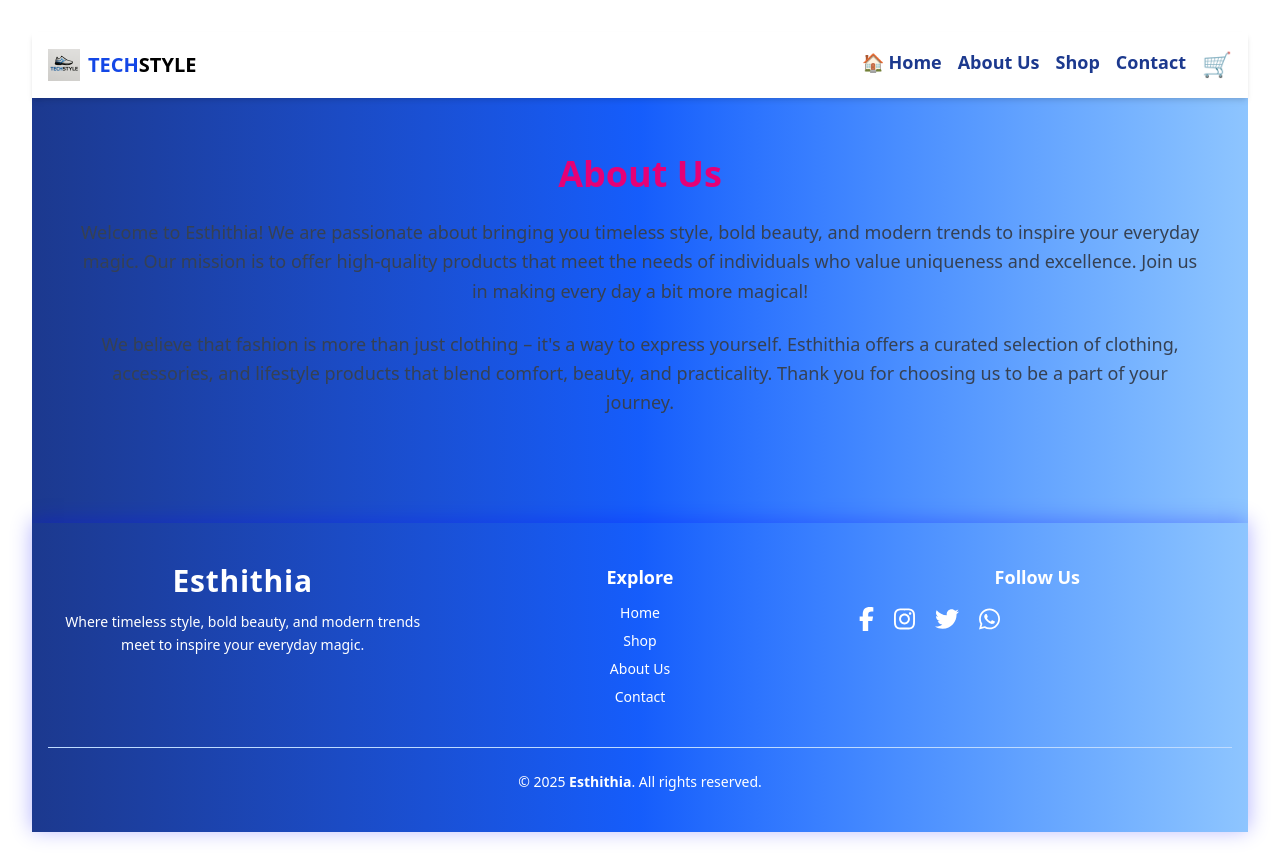
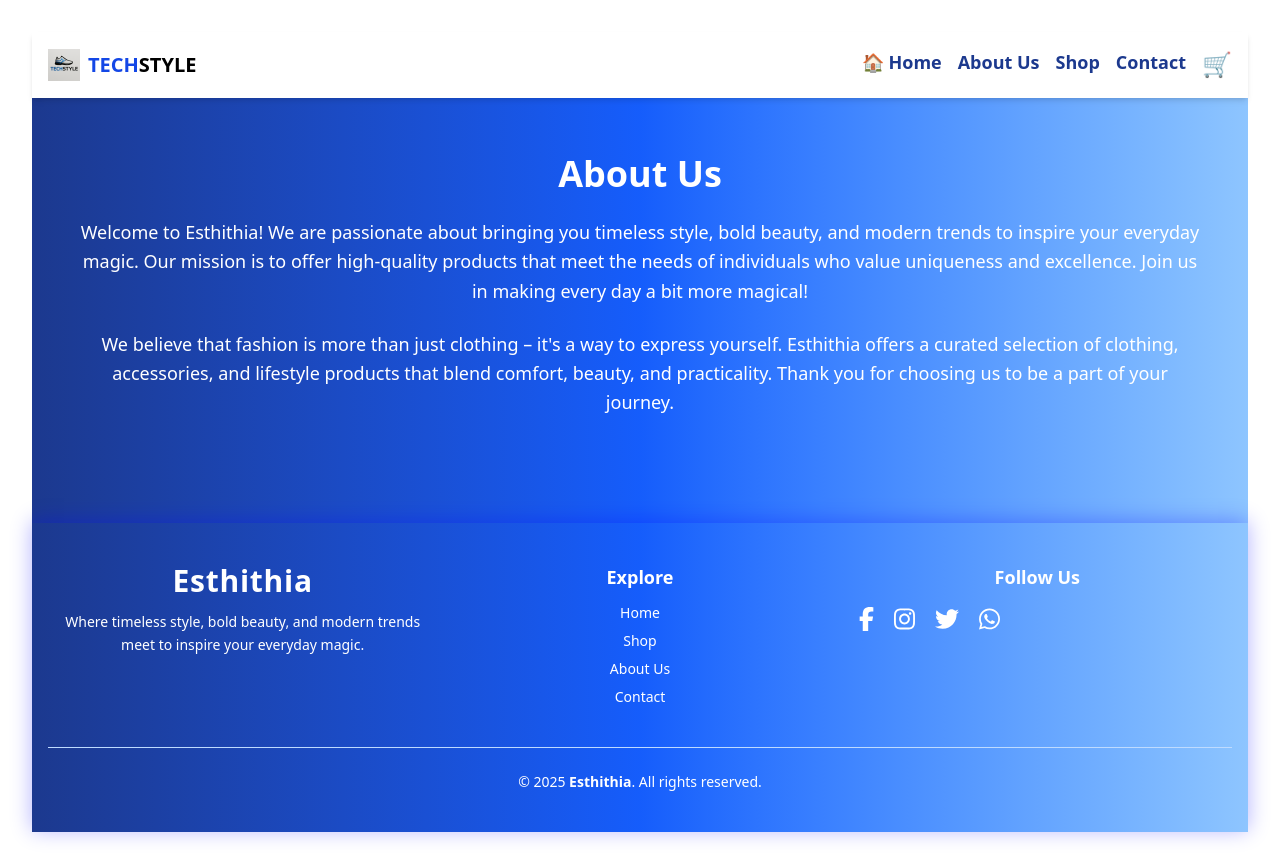
Before and after one commit to sayReine/bakery, a React (Vite) app: page /about in a window 1280 px wide. Built offline with nearby package versions, Linux system fonts and the light colour scheme.

Commit message:
just added outfit

```diff
--- a/src/components/About Us.tsx
+++ b/src/components/About Us.tsx
@@ -3,13 +3,13 @@ import React from "react";
 const About: React.FC = () => {
   return (
     <div className="max-w-6xl mx-auto p-4 mt-10">
-      <h1 className="text-4xl font-bold text-pink-600 mb-6">About Us</h1>
-      <p className="text-lg leading-relaxed text-gray-700">
+      <h1 className="text-4xl font-bold text-white-600 mb-6">About Us</h1>
+      <p className="text-lg leading-relaxed text-black-700">
         Welcome to Esthithia! We are passionate about bringing you timeless style, bold beauty, and modern trends to inspire your everyday magic.
         Our mission is to offer high-quality products that meet the needs of individuals who value uniqueness and excellence.
         Join us in making every day a bit more magical!
       </p>
-      <p className="text-lg leading-relaxed text-gray-700 mt-6">
+      <p className="text-lg leading-relaxed text-black-700 mt-6">
         We believe that fashion is more than just clothing – it's a way to express yourself. Esthithia offers a curated selection of clothing, accessories, and lifestyle products that blend comfort, beauty, and practicality.
         Thank you for choosing us to be a part of your journey.
       </p>
```
